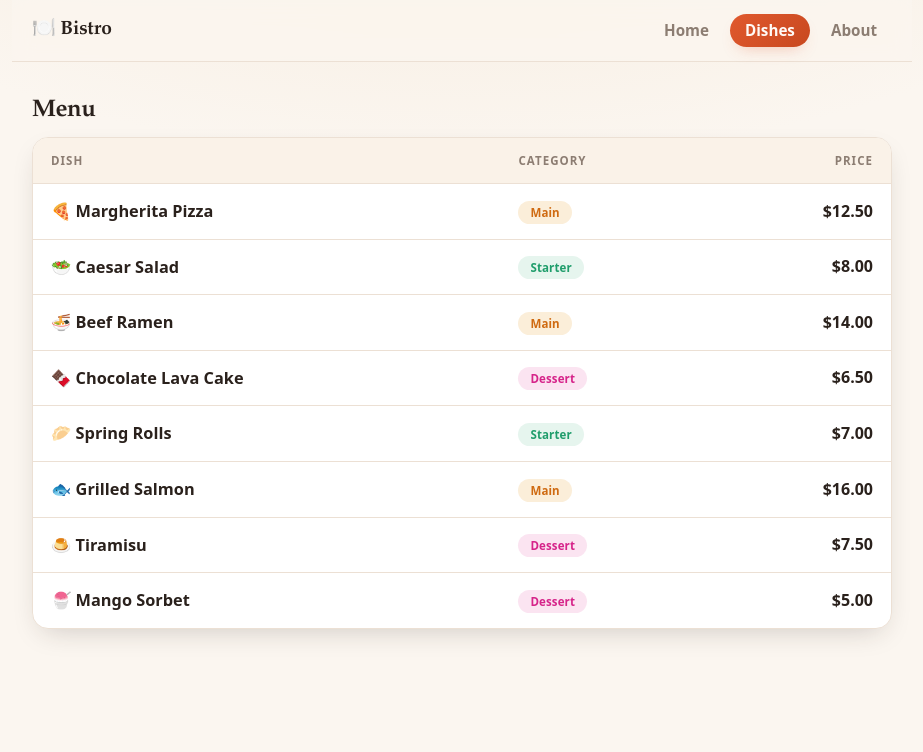
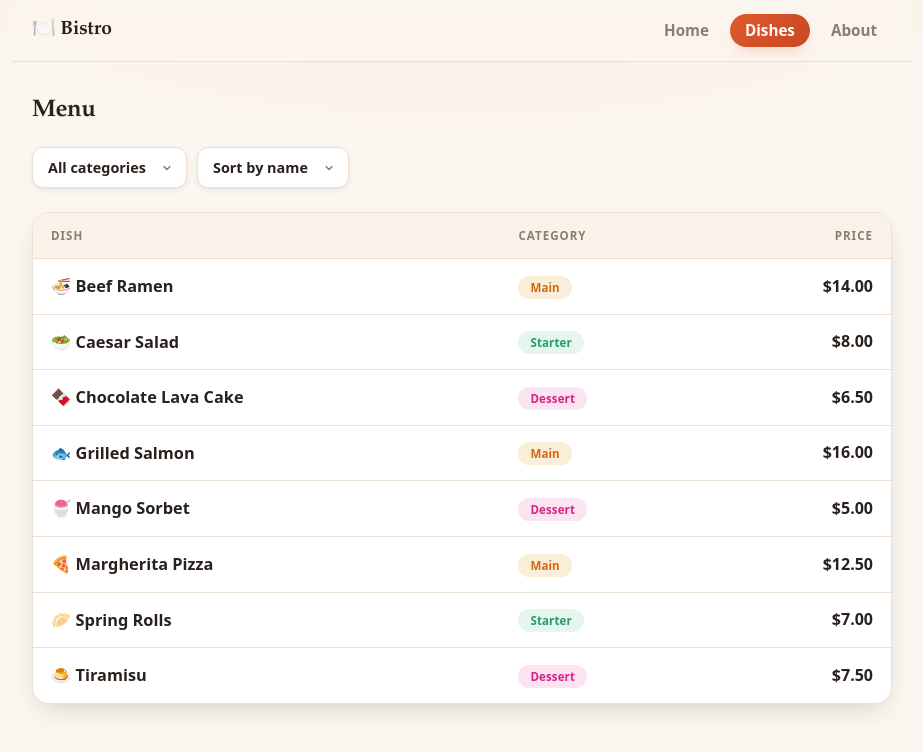
Before and after one commit to kissu/vue-router-basic, a Vue app in the folder demo/: page /dishes in a window 1280 px wide. Shown: the top 752 px of the page, without its empty margins (178-1101 px from the left). Built offline with nearby package versions, Linux system fonts and the light colour scheme.

Commit message:
demo: step 4 - query params for filter and sort

```diff
--- a/demo/src/views/DishList.vue
+++ b/demo/src/views/DishList.vue
@@ -1,10 +1,49 @@
 <script setup>
+import { computed } from 'vue'
+import { useRoute, useRouter } from 'vue-router'
 import { dishes } from '../data/dishes'
+
+const route = useRoute()
+const router = useRouter()
+
+const category = computed(() => route.query.category || 'all')
+const sort = computed(() => route.query.sort || 'name')
+
+function setCategory(event) {
+  router.replace({ query: { ...route.query, category: event.target.value } })
+}
+
+function setSort(event) {
+  router.replace({ query: { ...route.query, sort: event.target.value } })
+}
+
+const filtered = computed(() => {
+  const list = category.value === 'all'
+    ? dishes
+    : dishes.filter((d) => d.category === category.value)
+
+  return [...list].sort((a, b) => {
+    if (sort.value === 'price') return a.price - b.price
+    return a.name.localeCompare(b.name)
+  })
+})
 </script>
 
 <template>
   <section>
     <h1>Menu</h1>
+    <div class="filters">
+      <select :value="category" @change="setCategory">
+        <option value="all">All categories</option>
+        <option value="starter">Starter</option>
+        <option value="main">Main</option>
+        <option value="dessert">Dessert</option>
+      </select>
+      <select :value="sort" @change="setSort">
+        <option value="name">Sort by name</option>
+        <option value="price">Sort by price</option>
+      </select>
+    </div>
     <table class="dish-table">
       <thead>
         <tr>
@@ -14,7 +53,7 @@ import { dishes } from '../data/dishes'
         </tr>
       </thead>
       <tbody>
-        <tr v-for="dish in dishes" :key="dish.id">
+        <tr v-for="dish in filtered" :key="dish.id">
           <td>
             <router-link :to="{ name: 'dish-detail', params: { id: dish.id } }">
               {{ dish.emoji }} {{ dish.name }}
```
